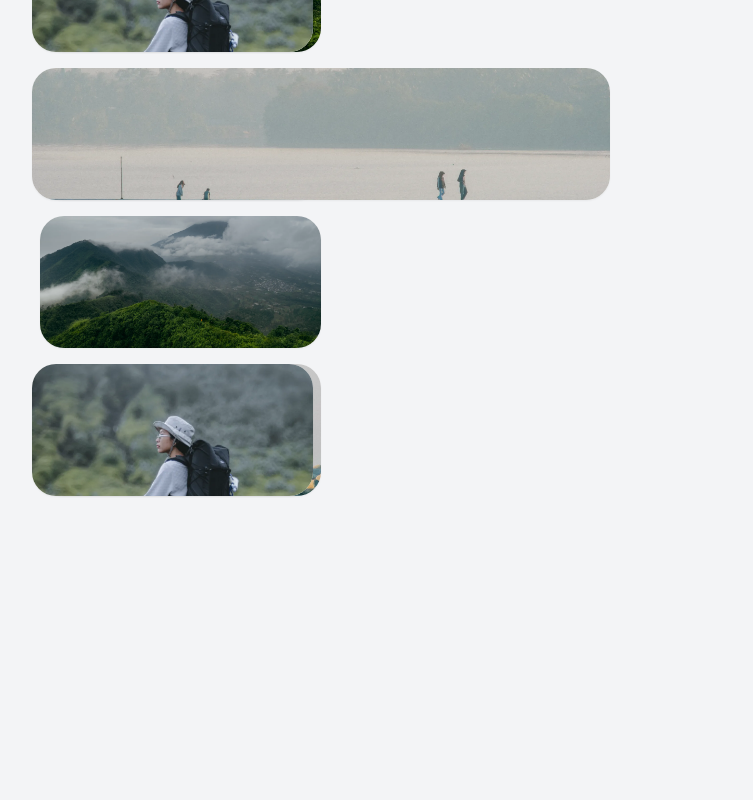
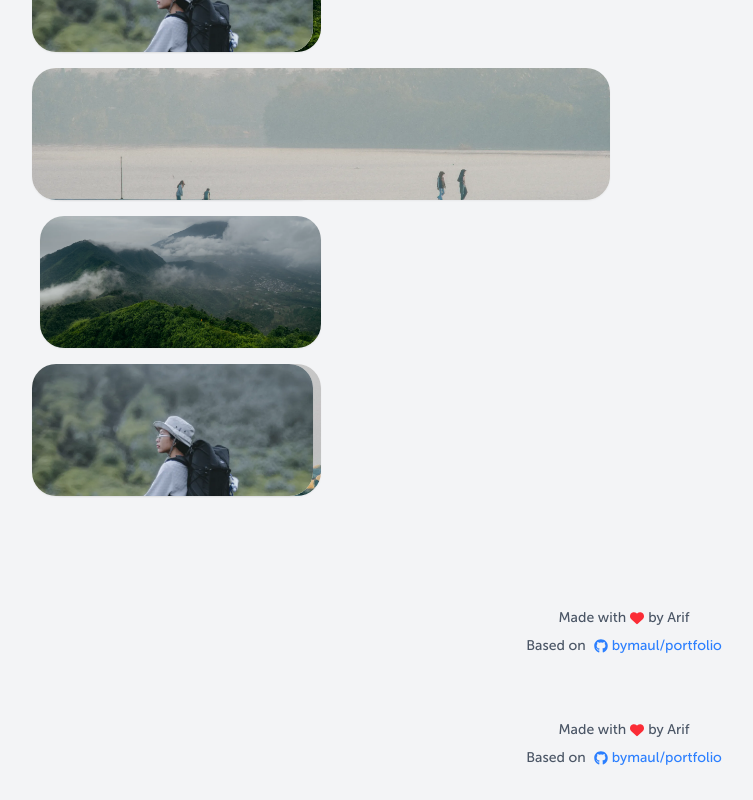
Before and after one commit to masarif-id/portfolio, a Next.js app: page /projects/gallery in a window 1280 px wide. Shown: the part 1598-2398 px from the top of the page, without its empty margins (16-769 px from the left). Before the commit the page ends 2174 px from the top, so only its background shows below. Built offline with nearby package versions, Linux system fonts and the light colour scheme; no server answers.

Commit message:
Add credit to original source repository

```diff
--- a/app/(content)/template.tsx
+++ b/app/(content)/template.tsx
@@ -2,6 +2,7 @@
 
 import { useMounted } from '@/utils/hooks';
 import { cn } from '@/utils/lib';
+import Footer from '@/components/ui/footer';
 
 export default function Template({ children }: Readonly<{ children: React.ReactNode }>) {
     return <Content>{children}</Content>;
@@ -11,13 +12,16 @@ function Content({ children, className }: Readonly<{ children: React.ReactNode;
     const isMounted = useMounted();
 
     return (
+        <div className='min-h-screen flex flex-col'>
             <div
                 className={cn(
                     isMounted ? 'translate-y-0 opacity-100' : '-translate-y-6 opacity-0',
-                'transition-[opacity,_transform] duration-700',
+                    'transition-[opacity,_transform] duration-700 flex-1',
                     className
                 )}>
                 {children}
             </div>
+            <Footer />
+        </div>
     );
 }
--- a/app/layout.tsx
+++ b/app/layout.tsx
@@ -4,6 +4,7 @@ import { cn } from '@/utils/lib';
 import { Analytics } from '@vercel/analytics/react';
 import type { Metadata } from 'next';
 import { ThemeProvider } from './providers';
+import Footer from '@/components/ui/footer';
 
 import './globals.css';
 
@@ -119,7 +120,12 @@ export default function RootLayout({ children }: Readonly<{ children: React.Reac
             </head>
             <body className={cn(museoSans.className, museoSans.variable, 'dark:bg-dark-950 bg-gray-100 antialiased')}>
                 <ThemeProvider attribute='class' enableSystem={false}>
-                    {children}
+                    <div className='min-h-screen flex flex-col'>
+                        <div className='flex-1'>
+                            {children}
+                        </div>
+                        <Footer />
+                    </div>
                 </ThemeProvider>
                 <Analytics />
             </body>
--- /dev/null
+++ b/components/ui/footer.tsx
@@ -0,0 +1,29 @@
+import { cn } from '@/utils/lib';
+import { FaHeart, FaGithub } from 'react-icons/fa6';
+
+interface FooterProps {
+    className?: string;
+}
+
+export default function Footer({ className }: FooterProps) {
+    return (
+        <footer className={cn('py-8 text-center text-sm text-gray-600 dark:text-gray-400', className)}>
+            <div className='flex flex-col items-center gap-2'>
+                <p className='flex items-center gap-1'>
+                    Made with <FaHeart className='text-red-500' size='0.875rem' /> by Arif
+                </p>
+                <p className='flex items-center gap-2'>
+                    Based on{' '}
+                    <a
+                        href='https://github.com/bymaul/portfolio'
+                        target='_blank'
+                        rel='noopener noreferrer'
+                        className='inline-flex items-center gap-1 text-blue-500 hover:text-blue-700 dark:text-blue-400 dark:hover:text-blue-300 transition-colors'>
+                        <FaGithub size='0.875rem' />
+                        bymaul/portfolio
+                    </a>
+                </p>
+            </div>
+        </footer>
+    );
+}
```
Also changed, not shown: package.json (+14 -0 lines), 1 other file (tests, documents, lock files or other folders). Lines whose indentation alone changed are shown as unchanged.
